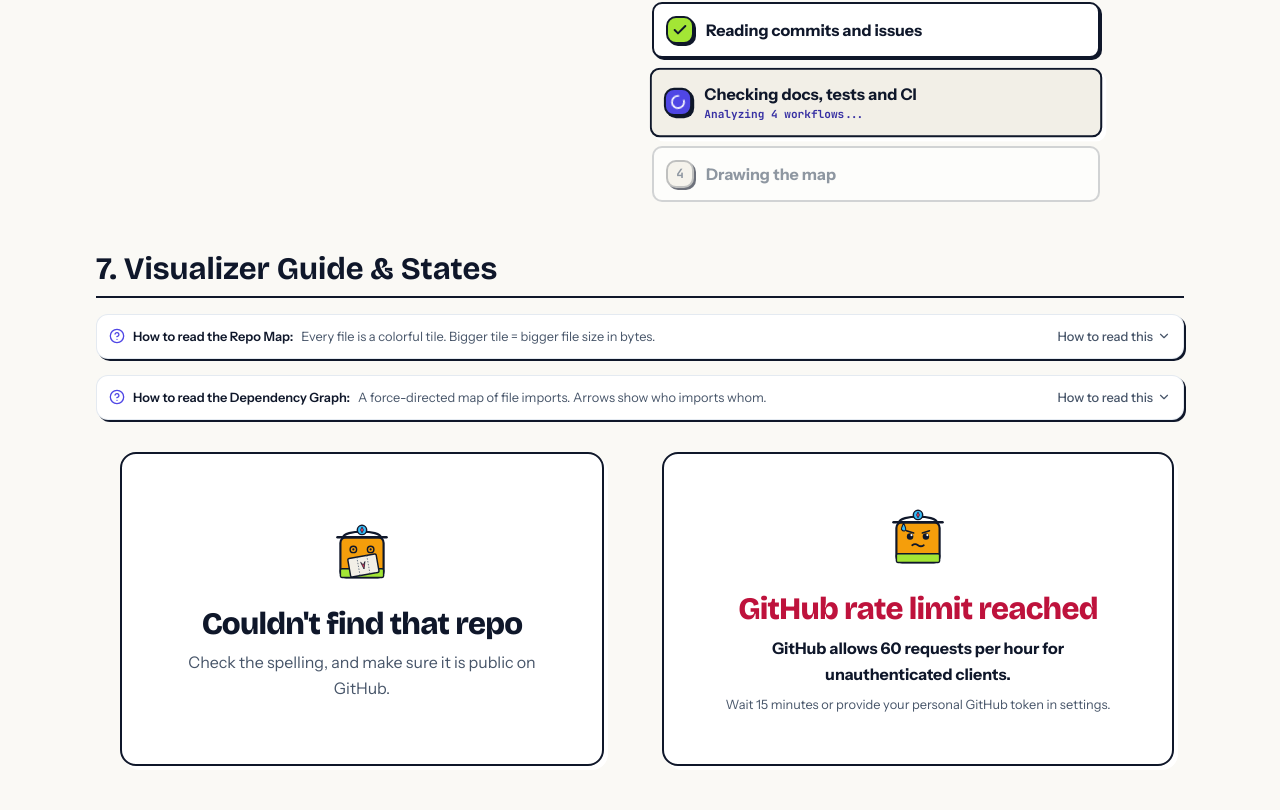
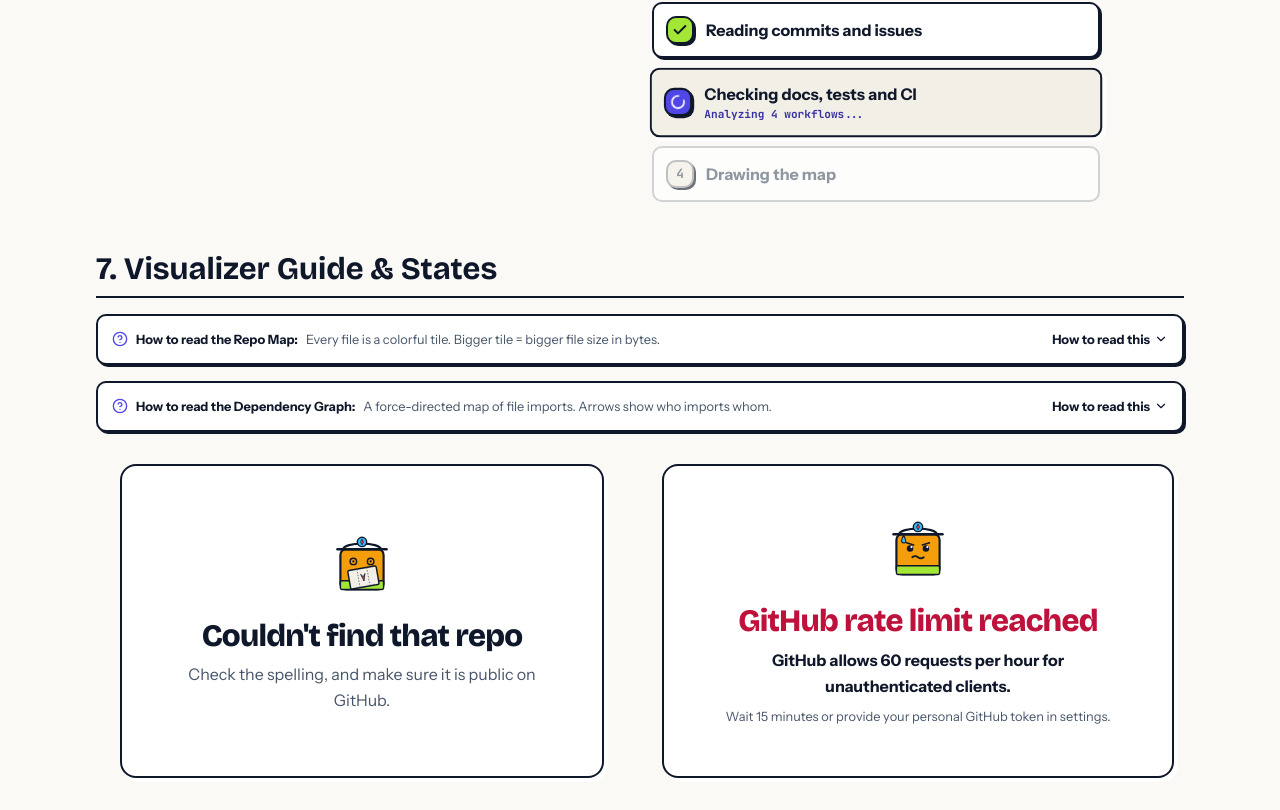
Before and after one commit to Hemacharankodhanda/repometric, a Next.js app in the folder apps/web/: page /kit in a window 1280 px wide. Shown: the part 1928-2738 px from the top of the page. Built offline with nearby package versions, Linux system fonts and the light colour scheme.

Commit message:
fix(web): style ReadingGuide with 2px ink borders and hard shadow

```diff
--- a/apps/web/src/components/ReadingGuide.tsx
+++ b/apps/web/src/components/ReadingGuide.tsx
@@ -68,7 +68,7 @@ export function ReadingGuide({ type, className = '' }: ReadingGuideProps) {
 
   return (
     <div
-      className={`rounded-xl border border-slate-200/90 dark:border-slate-800/90 bg-card p-3 text-xs text-ink transition-all shadow-sm ${className}`}
+      className={`rounded-control border-2 border-ink bg-card p-3.5 text-xs text-ink transition-all shadow-card-sm ${className}`}
     >
       <div
         className="flex items-center justify-between cursor-pointer"
@@ -76,12 +76,12 @@ export function ReadingGuide({ type, className = '' }: ReadingGuideProps) {
       >
         <div className="flex items-center space-x-2">
           <HelpCircle className="w-4 h-4 text-primary shrink-0" />
-          <span className="font-semibold text-ink">{info.title}:</span>
+          <span className="font-bold text-ink">{info.title}:</span>
           <span className="text-ink-muted hidden sm:inline">{info.summary}</span>
         </div>
         <button
           type="button"
-          className="inline-flex items-center space-x-1 text-ink-muted hover:text-ink font-medium"
+          className="inline-flex items-center space-x-1 text-ink hover:text-primary-text font-bold"
           aria-expanded={open}
         >
           <span>{open ? 'Hide guide' : 'How to read this'}</span>
@@ -90,13 +90,13 @@ export function ReadingGuide({ type, className = '' }: ReadingGuideProps) {
       </div>
 
       {open && (
-        <div className="mt-3 pt-3 border-t border-slate-100 dark:border-slate-800 grid grid-cols-1 sm:grid-cols-3 gap-2.5 text-ink">
+        <div className="mt-3 pt-3 border-t-2 border-ink grid grid-cols-1 sm:grid-cols-3 gap-2.5 text-ink">
           {info.details.map((d, i) => (
             <div
               key={i}
-              className="p-2.5 rounded-lg bg-paper-2 border border-slate-200/70 dark:border-slate-800/70"
+              className="p-2.5 rounded-control bg-paper-2 border-2 border-ink shadow-card-sm"
             >
-              <span className="font-semibold block text-ink">{d.label}:</span>
+              <span className="font-bold block text-ink">{d.label}:</span>
               <span className="text-ink-muted text-[11px] leading-relaxed block mt-0.5">
                 {d.desc}
               </span>
```
